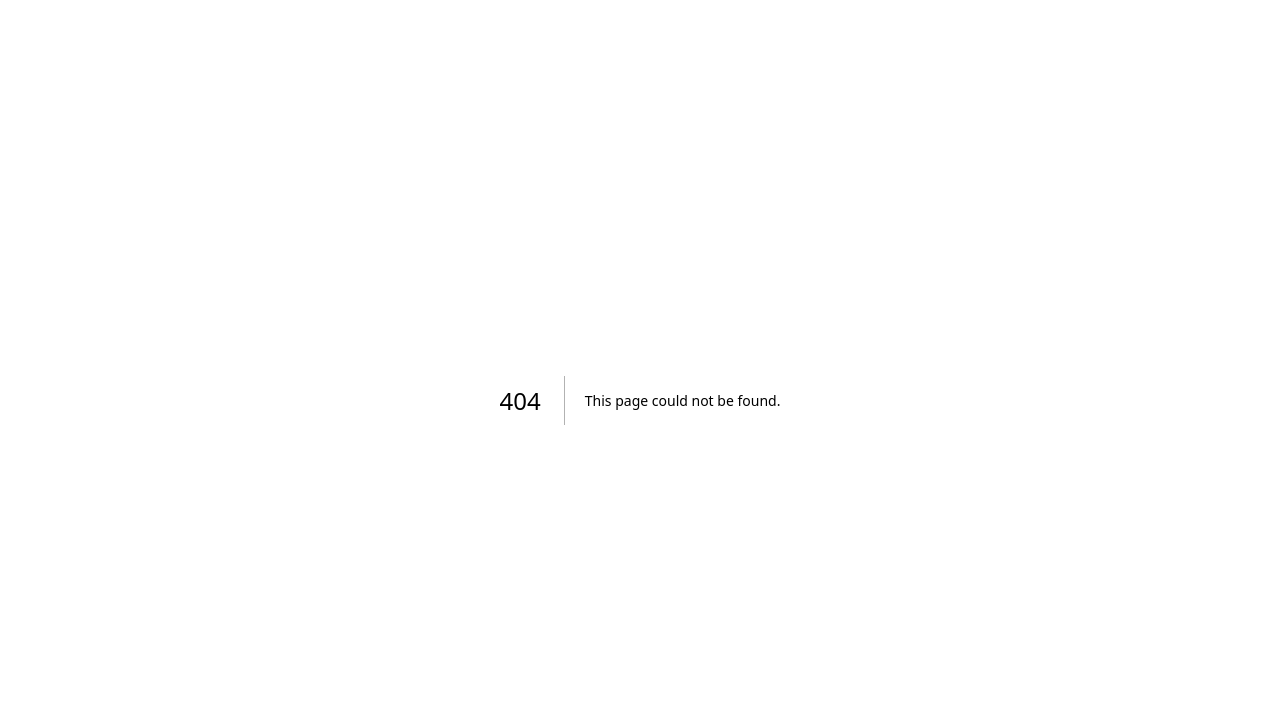
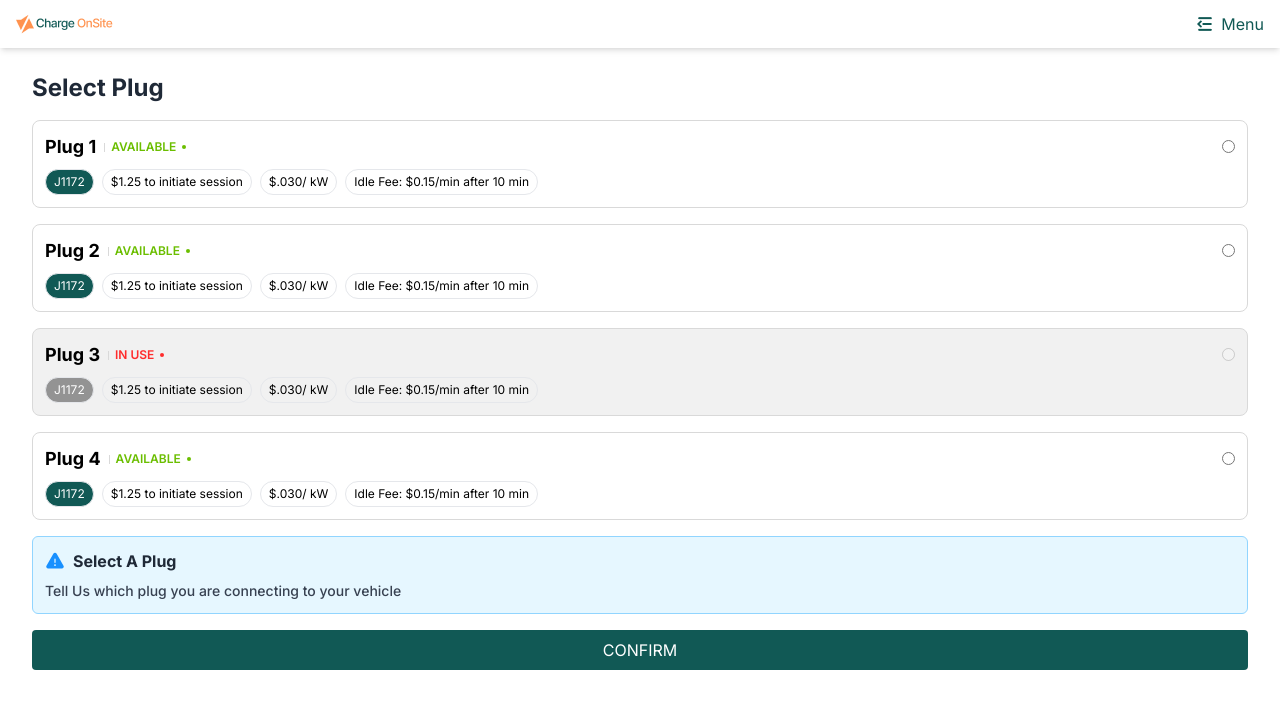
Before and after one commit to Samiislam851/NextJs-recap, a Next.js app: page /charge-onsite in a window 1280 px wide. Before the commit this address had no page. Shown: the top 708 px of the page. Built offline with nearby package versions, Linux system fonts and the light colour scheme.

Commit message:
charge onsite page

```diff
--- /dev/null
+++ b/src/app/charge-onsite/layout.tsx
@@ -0,0 +1,41 @@
+import React, { ReactNode } from 'react'
+
+type Props = {
+
+    children: ReactNode
+
+
+}
+
+const layout = ({ children }: Props) => {
+    return (
+        <div className='font-roboto'>
+
+            {/* header */}
+            <div className='px-4 py-3 flex justify-between items-center shadow-md'>
+                <div>
+                    <img src="/charge-onsite-logo.png" alt="logo" />
+                </div>
+                <div className='flex gap-[6px] justify-between items-center'>
+                    <div>
+                        <img src="/navbar-logo-mobile.png" alt="" />
+                    </div>
+                    <div><h3 className='text-[#115955]'>Menu</h3></div>
+
+
+
+
+                </div>
+
+            </div>
+
+
+            {children}
+
+
+
+        </div>
+    )
+}
+
+export default layout
--- /dev/null
+++ b/src/app/charge-onsite/page.tsx
@@ -0,0 +1,153 @@
+'use client'
+import { Warning } from '@phosphor-icons/react'
+import clsx from 'clsx'
+import React, { useState } from 'react'
+
+type Props = {}
+
+const page = (props: Props) => {
+
+
+
+
+  const cards = [
+    { id: 1, name: 'Plug 1', isSelected: false, inUse: false },
+    { id: 2, name: 'Plug 2', isSelected: false, inUse: false },
+    { id: 3, name: 'Plug 3', isSelected: false, inUse: true },
+    { id: 4, name: 'Plug 4', isSelected: false, inUse: false }
+  ];
+
+  const [selectedCard, setSelectedCard] = useState<number | null>(null);
+
+  const handleCardClick = (cardId: number, inUse: boolean) => {
+    if (!inUse) {
+      setSelectedCard(cardId);
+    }
+  };
+
+  return (
+    <div className='px-8 pt-6 pb-10'>
+
+      <h2 className='text-2xl pb-4 font-bold text-gray-800'>Select Plug
+      </h2>
+
+
+      {cards.map(card =>
+        <div key={card.id} className='pb-4'>
+
+          <div
+
+            onClick={() => handleCardClick(card.id, card.inUse)}
+            className={clsx('border border-[#D9D9D9] rounded-lg py-3 px-3',
+              { 'bg-[#F1F1F1]': card.inUse }
+            )}>
+
+            <div className='flex items-center justify-between text-lg font-roboto  pb-2'>
+              <div className='flex  gap-2  items-center'>
+                <h3 className='font-bold'>
+                  {card.name}
+                </h3>
+                <div className='flex items-center gap-[6px]'>
+                  <div className='w-[1px] h-[9px] bg-[#D9D9D9]'></div>
+                  <p className={clsx(' text-xs  font-semibold ',
+
+                    { 'text-[#FF2C2C]': card.inUse },
+                    { 'text-[#6BBE00]': !card.inUse }
+                  )}>
+                    {card.inUse ? 'IN USE' : 'AVAILABLE'}
+                  </p>
+                  <div className={`w-1 h-1 rounded-full ${card.inUse ? 'bg-[#FF2C2C]' : ' bg-[#6BBE00]'}`}></div>
+                </div>
+
+              </div>
+
+              <div>
+                <input disabled={card.inUse || selectedCard !== null && selectedCard !== card.id}
+                  type="radio"
+                  className="accent-[#115955]"
+                  checked={card.inUse ? false : selectedCard === card.id}
+                  onChange={() => !card.inUse?? setSelectedCard(card.id)}
+
+                />
+              </div>
+
+            </div>
+
+
+
+
+            <div className='flex gap-2 flex-wrap text-xs'>
+              <div>
+                <div className={`border  text-white rounded-full px-2 py-1 ${card.inUse ? 'bg-[#939393]' : 'bg-[#115955]'}`}>
+                  J1172
+                </div>
+              </div>
+              <div>
+                <div className="border rounded-full px-2 py-1">$1.25 to initiate session</div>
+              </div>
+              <div>
+                <div className="border rounded-full px-2 py-1">
+                  $.030/ kW
+                </div>
+              </div>
+              <div>
+                <div className="border rounded-full px-2 py-1">
+
+                  Idle Fee: $0.15/min after 10 min
+                </div>
+              </div>
+
+
+
+            </div>
+          </div>
+        </div>)}
+
+
+
+
+
+
+
+
+
+      {/* Plugin message */}
+      <div className='pb-4'>
+
+        <div className='border border-[#91D5FF] bg-[#E6F7FF] rounded-md py-3 px-3'>
+          <div className='flex items-center justify-between text-base font-roboto  pb-2'>
+            <div className='flex  gap-2  items-center'>
+              <div>
+                <Warning className='text-[#1890FF]' size={20} weight="fill" />
+              </div>
+
+              <h3 className='font-bold text-gray-800'>Select A Plug</h3>
+
+
+            </div>
+
+
+
+          </div>
+
+
+
+
+          <div>
+            <p className='text-gray-700 text-sm font-medium'>Tell Us which plug you are connecting to your vehicle</p>
+          </div>
+        </div>
+      </div>
+
+
+      <div>
+        <button onClick={() => console.log(selectedCard)
+        } className='w-full rounded bg-[#115955] text-white uppercase p-2'>Confirm</button>
+      </div>
+
+
+    </div>
+  )
+}
+
+export default page
--- a/src/app/company/companies/edit/[id]/page.tsx
+++ b/src/app/company/companies/edit/[id]/page.tsx
@@ -191,6 +191,8 @@ const Page = (props: Props) => {
                                         />
                                     )}
                                 />
+
+                                {/* @ts-ignore*/}
                                 {errors.phone && errors.phone.message && <p className="text-red-500">{errors?.phone?.message}</p>}
                             </div>
                         </div>
--- a/src/app/company/products/primaryDetails/page.tsx
+++ b/src/app/company/products/primaryDetails/page.tsx
@@ -10,7 +10,7 @@ type Props = {}
 
 const page = (props: Props) => {
     return (
-        <div className='text-gray-700'>
+        <div className='text-gray-700 pb-10'>
             <div className='flex justify-between p-7'>
                 <div className='space-y-2'>
                     <div className='flex gap-2 text-gray-400 text-sm font-semibold'>
--- a/src/app/globals.css
+++ b/src/app/globals.css
@@ -24,3 +24,6 @@
 .react-tel-input .selected-flag {
     background-color: white;
 }
+.font-helvetica{
+    font-family: Helvetica, sans-serif;
+}
--- a/src/app/layout.tsx
+++ b/src/app/layout.tsx
@@ -7,6 +7,7 @@ import axios from 'axios'
 import store, { persistor } from '@/store/store'
 import { Provider } from 'react-redux'
 import { PersistGate } from 'redux-persist/integration/react'
+import Head from 'next/head'
 
 const inter = Inter({ subsets: ['latin'] })
 
@@ -22,8 +23,13 @@ export default function RootLayout({
 
   return (
     <html lang="en">
+      <Head>
+          <link
+            href="https://fonts.googleapis.com/css2?family=Roboto:wght@400;500;700&display=swap"
+            rel="stylesheet"
+          />
+        </Head>
       <body className={inter.className}>
-
         <PersistGate persistor={persistor}>
           <Provider store={store}>
             <QueryProvider>
--- a/tailwind.config.ts
+++ b/tailwind.config.ts
@@ -13,6 +13,11 @@ const config: Config = {
         'gradient-conic':
           'conic-gradient(from 180deg at 50% 50%, var(--tw-gradient-stops))',
       },
+
+      fontFamily: {
+        sans: ['Roboto', 'sans-serif'],
+      },
+
     },
   },
   plugins: [],
```
Also changed, not shown: public/charge-onsite-logo.png (added), public/navbar-logo-mobile.png (added).
